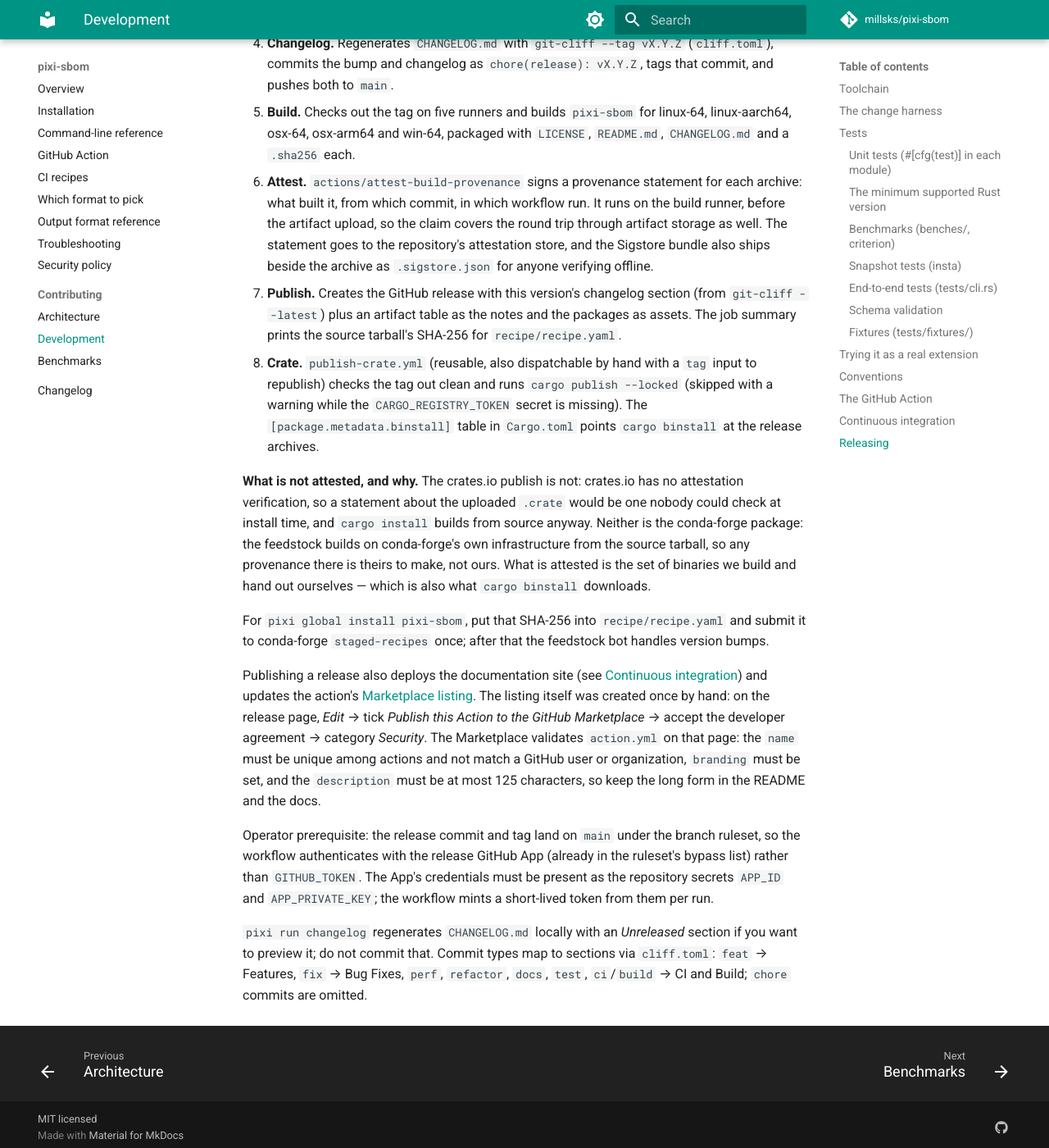
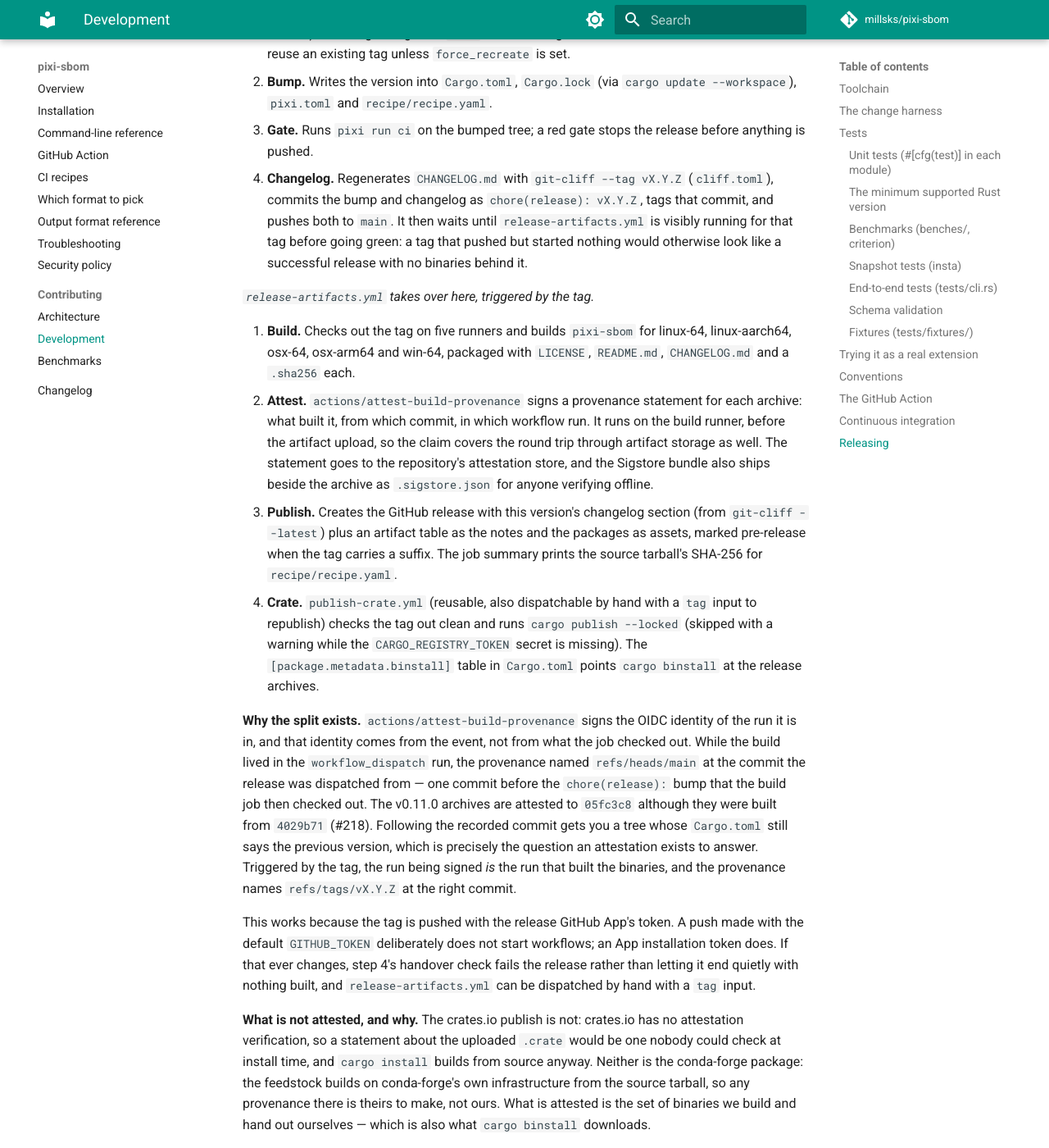
Before and after one commit to aesir-oss/pixi-sbom, an MkDocs documentation site: the page built from docs/development.md, in a window 1280 px wide and 1400 px high, scrolled down 8491 px. Shown: the whole window at 82% size. Built offline with MkDocs 1.6.1 and Material for MkDocs 9.7.7, drawn with Linux system fonts in a browser that asks for light colours; comment, search, counter and statistics services are not loaded; the version menu is left out; some of the changed text lies outside the part shown.

Commit message:
fix(ci): attest releases from the tag so the provenance names what was built (#218) (#220)
The v0.11.0 archives are attested to c2fadcc but were built from d6b4d42. attest-build-
provenance signs the OIDC identity of the run, and that identity comes from the event, not
from what the job checked out — so a workflow_dispatch run on main named refs/heads/main at
the dispatch commit, one before the chore(release): bump the build job then checked out.
Following the recorded commit gets you a tree whose Cargo.toml still says the old version,
which is the one question an attestation exists to answer.

release.yml now ends at the tag push. release-artifacts.yml is triggered by that tag and
does the build, attest, publish and crate jobs, so the run being signed is the run that
built the binaries and the provenance names refs/tags/vX.Y.Z at the right commit. This
works because the tag is pushed with the release App's token; the default GITHUB_TOKEN is
the one that cannot start workflows.

Still one operator action. If an App-token push ever stops triggering workflows, release.yml
waits for the next run to appear and fails rather than ending green with nothing built, and
release-artifacts.yml can be dispatched by hand with a tag input.

The prerelease dispatch input is gone: a version with a pre-release part is a pre-release
and a plain one is not, which is what the suffix already meant, and an input could
contradict the version it was attached to.

Also adds actionlint to the lint feature, as a pre-commit hook and a CI step. A pull request
cannot exercise the release path at all, so restructuring it on the strength of reading it
was the wrong amount of confidence; actionlint checks the needs: graph, the expressions and
the action inputs. Confirmed it catches a bad needs reference rather than passing silently.


Claude-Session: https://claude.ai/code/session_01WCSL7mYk3kx1zpjZipKBnE

Co-authored-by: Claude Opus 5 (1M context) <noreply@anthropic.com>

```diff
--- a/docs/development.md
+++ b/docs/development.md
@@ -60,8 +60,9 @@ saying why that license is acceptable here, not a wider `confidence-threshold`.
 fix is getting off the crate; an entry in `ignore` needs the issue that tracks doing so.
 
 **Hooks.** `pixi run bootstrap` installs pre-commit for the `pre-commit` and `commit-msg` stages. The local hooks call
-`pixi run cargo fmt`, `pixi run cargo clippy`, `pixi run taplo`, `pixi run typos`, because the git hook runs outside
-the pixi environment. The `commit-msg` hook enforces Conventional Commits. `--no-verify` is not used.
+`pixi run cargo fmt`, `pixi run cargo clippy`, `pixi run taplo`, `pixi run typos` and `pixi run actionlint`, because
+the git hook runs outside the pixi environment. actionlint is there because the release path cannot be exercised by a
+pull request: a wrong `needs:` reference or a typo in an expression would otherwise be found on the day of a release. The `commit-msg` hook enforces Conventional Commits. `--no-verify` is not used.
 
 **Claude Code.** `.claude/settings.json` registers `.claude/hooks/stop-ci.sh` as a Stop hook. It fingerprints the
 working tree (HEAD, staged and unstaged changes, untracked files) and runs `pixi run ci` only when that differs from
@@ -245,15 +246,21 @@ five pixi platforms and therefore uses `ubuntu-24.04-arm` and `macos-15-intel` f
 
 ## Releasing
 
-One workflow, `release.yml`, run by hand from the Actions tab (*Release* → *Run workflow* on `main`). Inputs:
+Two workflows. `release.yml` is run by hand from the Actions tab (*Release* → *Run workflow* on `main`) and ends at
+the tag push; that tag then starts `release-artifacts.yml`, which builds, signs and publishes everything. One
+operator action, two runs.
+
+`release.yml` inputs:
 
 | Input | Default | Meaning |
 |---|---|---|
 | `version` | blank | Version to release without the `v` (e.g. `1.2.0`). Blank auto-increments the patch of the latest `v*` tag; for the very first release it uses `Cargo.toml`'s version. |
-| `prerelease` | false | Mark the GitHub release as a pre-release. |
 | `force_recreate` | false | Delete an existing tag and release of that version first, then recreate them. |
 
-What it does, in order:
+A **pre-release is expressed in the version**, not by a separate flag: `1.0.0-rc.1` is one and `1.0.0` is not.
+That is what semver already means by the suffix, and a flag could contradict the version it was attached to.
+
+What the two do, in order:
 
 1. **Version and guard.** Finds the latest `v*` tag, computes the next version, and exits quietly (no release) if
    nothing changed on `main` since that tag. Validates the version and refuses to reuse an existing tag unless
@@ -262,7 +269,12 @@ What it does, in order:
    `recipe/recipe.yaml`.
 3. **Gate.** Runs `pixi run ci` on the bumped tree; a red gate stops the release before anything is pushed.
 4. **Changelog.** Regenerates `CHANGELOG.md` with `git-cliff --tag vX.Y.Z` (`cliff.toml`), commits the bump and
-   changelog as `chore(release): vX.Y.Z`, tags that commit, and pushes both to `main`.
+   changelog as `chore(release): vX.Y.Z`, tags that commit, and pushes both to `main`. It then waits until
+   `release-artifacts.yml` is visibly running for that tag before going green: a tag that pushed but started
+   nothing would otherwise look like a successful release with no binaries behind it.
+
+   *`release-artifacts.yml` takes over here, triggered by the tag.*
+
 5. **Build.** Checks out the tag on five runners and builds `pixi-sbom` for linux-64, linux-aarch64, osx-64,
    osx-arm64 and win-64, packaged with `LICENSE`, `README.md`, `CHANGELOG.md` and a `.sha256` each.
 6. **Attest.** `actions/attest-build-provenance` signs a provenance statement for each archive: what built it, from
@@ -270,12 +282,26 @@ What it does, in order:
    the round trip through artifact storage as well. The statement goes to the repository's attestation store, and
    the Sigstore bundle also ships beside the archive as `.sigstore.json` for anyone verifying offline.
 7. **Publish.** Creates the GitHub release with this version's changelog section (from `git-cliff --latest`) plus an
-   artifact table as the notes and the packages as assets. The job summary prints the source tarball's SHA-256 for
-   `recipe/recipe.yaml`.
+   artifact table as the notes and the packages as assets, marked pre-release when the tag carries a suffix. The job
+   summary prints the source tarball's SHA-256 for `recipe/recipe.yaml`.
 8. **Crate.** `publish-crate.yml` (reusable, also dispatchable by hand with a `tag` input to republish) checks the
    tag out clean and runs `cargo publish --locked` (skipped with a warning while the `CARGO_REGISTRY_TOKEN` secret
    is missing). The `[package.metadata.binstall]` table in `Cargo.toml` points `cargo binstall` at the release
    archives.
+
+**Why the split exists.** `actions/attest-build-provenance` signs the OIDC identity of the run it is in, and that
+identity comes from the event, not from what the job checked out. While the build lived in the `workflow_dispatch`
+run, the provenance named `refs/heads/main` at the commit the release was dispatched from — one commit before the
+`chore(release):` bump that the build job then checked out. The v0.11.0 archives are attested to `05fc3c8` although
+they were built from `4029b71` (#218). Following the recorded commit gets you a tree whose `Cargo.toml` still says
+the previous version, which is precisely the question an attestation exists to answer. Triggered by the tag, the
+run being signed *is* the run that built the binaries, and the provenance names `refs/tags/vX.Y.Z` at the right
+commit.
+
+This works because the tag is pushed with the release GitHub App's token. A push made with the default
+`GITHUB_TOKEN` deliberately does not start workflows; an App installation token does. If that ever changes, step 4's
+handover check fails the release rather than letting it end quietly with nothing built, and
+`release-artifacts.yml` can be dispatched by hand with a `tag` input.
 
 **What is not attested, and why.** The crates.io publish is not: crates.io has no attestation verification, so a
 statement about the uploaded `.crate` would be one nobody could check at install time, and `cargo install` builds
--- a/pixi.toml
+++ b/pixi.toml
@@ -45,12 +45,16 @@ pre-commit-hooks = "*"
 taplo = "*"
 typos = "*"
 git-cliff = "*"
+actionlint = ">=1.7.12,<2"
 
 [feature.lint.tasks]
 bootstrap = "pre-commit install --hook-type pre-commit --hook-type commit-msg"
 # Advisories, licenses, banned crates and sources, against deny.toml. No --all-features: the
 # graph deny.toml resolves is meant to be the one we ship.
 deny = "cargo deny check"
+# The release path cannot be exercised by a pull request, so the expressions, `needs:` graph and
+# action inputs in it are checked statically instead of on the day.
+actionlint = "actionlint"
 pre-commit-run = "pre-commit run --all-files"
 
 [feature.cov.dependencies]
```
Also changed, not shown: other parts of docs/development.md (+2 -2 lines), .pre-commit-config.yaml (+8 -0 lines), 4 other files.
